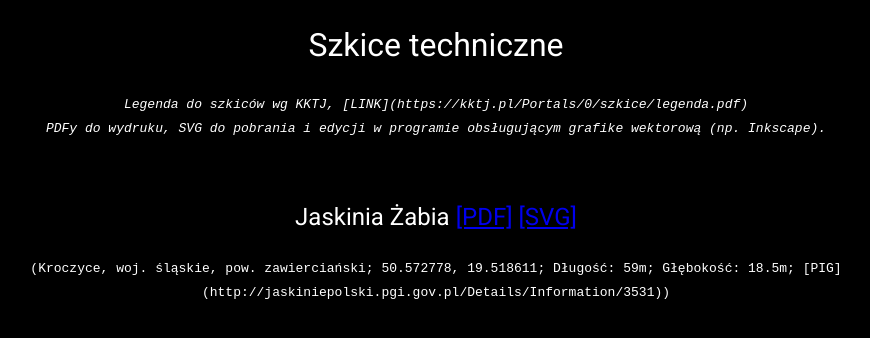
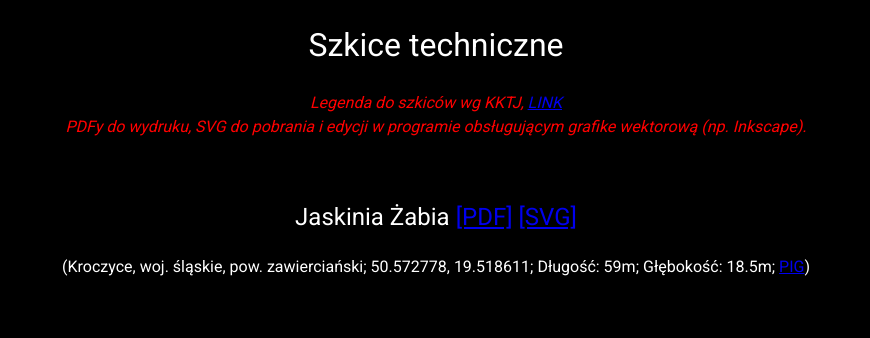
Before and after one commit to dziury/szkice, a Jekyll site: the page built from index.md, in a window 1280 px wide. Shown: the top 338 px of the page, without its empty margins (204-1074 px from the left). Built offline with Jekyll 4.4.1, drawn with Linux system fonts in a browser that asks for light colours; our own code applies the rules of GitHub Pages for plain Markdown files.

Commit message:
Update index.md

```diff
--- a/index.md
+++ b/index.md
@@ -1,8 +1,8 @@
 # Szkice techniczne
-<code><i>Legenda do szkiców wg KKTJ, [LINK](https://kktj.pl/Portals/0/szkice/legenda.pdf) <br>
-PDFy do wydruku, SVG do pobrania i edycji w programie obsługującym grafike wektorową (np. Inkscape). </i> </code>
+<span style="color:red; font-size:1;"><i> Legenda do szkiców wg KKTJ, [LINK](https://kktj.pl/Portals/0/szkice/legenda.pdf) <br>
+PDFy do wydruku, SVG do pobrania i edycji w programie obsługującym grafike wektorową (np. Inkscape). </i></span>
 
 <br>
 
 ## Jaskinia Żabia [[PDF]](https://docs.google.com/viewer?url=https://github.com/dziury/szkice/raw/gh-pages/PDF/Jaskinia%20Z%CC%87abia.pdf) [[SVG]](https://github.com/dziury/szkice/raw/gh-pages/SVG/Jaskinia%20%C5%BBabia.svg)
-<code>(Kroczyce, woj. śląskie, pow. zawierciański; 50.572778, 19.518611; Długość: 59m; Głębokość: 18.5m; [PIG](http://jaskiniepolski.pgi.gov.pl/Details/Information/3531))</code>
+(Kroczyce, woj. śląskie, pow. zawierciański; 50.572778, 19.518611; Długość: 59m; Głębokość: 18.5m; [PIG](http://jaskiniepolski.pgi.gov.pl/Details/Information/3531))
```
